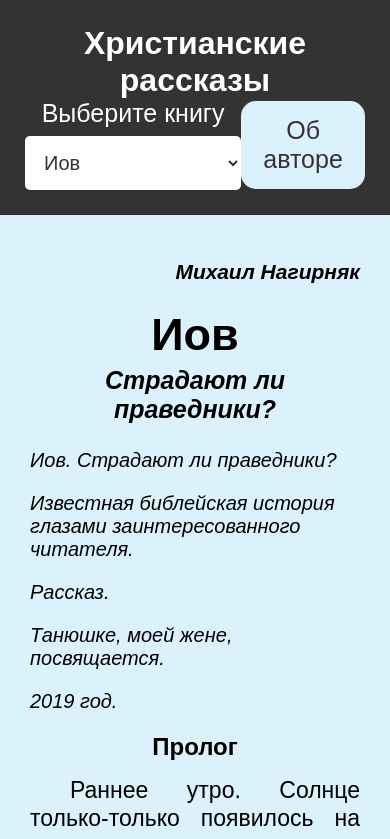
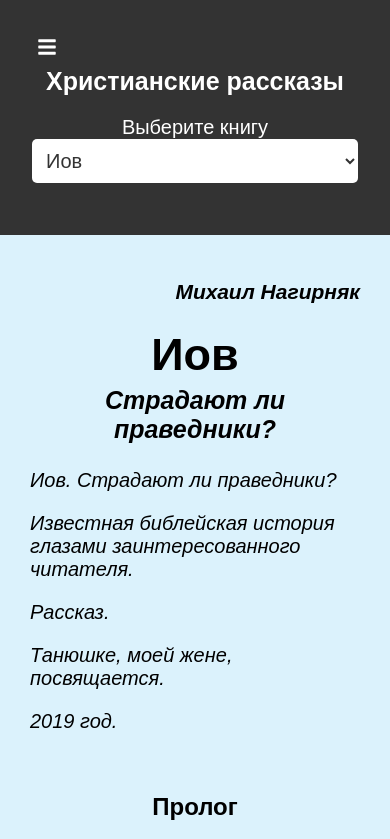
Before and after one commit to antinz/Christian_stories, a React (Create React App) app: page / in a window 390 px wide. Shown: the top 839 px of the page. Built offline with nearby package versions, Linux system fonts and the light colour scheme.

Commit message:
responsive design and dev

```diff
--- a/package.json
+++ b/package.json
@@ -11,6 +11,7 @@
     "@testing-library/user-event": "^13.5.0",
     "react": "^18.2.0",
     "react-dom": "^18.2.0",
+    "react-icons": "^4.11.0",
     "react-scripts": "5.0.1",
     "web-vitals": "^2.1.4"
   },
--- a/src/components/AboutAuthor/AboutAuthor.module.css
+++ b/src/components/AboutAuthor/AboutAuthor.module.css
@@ -8,6 +8,7 @@
 	align-items: center;
 	flex-direction: row;
 	text-align: center;
+	position: relative;
 }
 
 .about-author__image {
@@ -60,10 +61,8 @@
 @media screen and (max-width: 1000px) {
 	.about-author__center {
 		display: block;
-		margin: 0 auto;
 	}
 	.about-author__image {
 		margin-bottom: 20px;
-		flex-basis: auto;
 	}
 }
--- a/src/components/BackToTopButton/BackToTopButton.module.css
+++ b/src/components/BackToTopButton/BackToTopButton.module.css
@@ -1,7 +1,7 @@
 .backToTop {
 	position: fixed;
-	bottom: 70px;
-	right: 50px;
+	bottom: 130px;
+	right: 30px;
 	background-color: var(--black-color);
 	color: #fff;
 	width: 50px;
--- /dev/null
+++ b/src/components/Header/AboutAuthorButton.js
@@ -0,0 +1,15 @@
+import React from "react";
+import classes from "./AboutAuthorButton.module.css";
+
+const AboutAuthorButton = ({ onAboutAuthorClick }) => {
+  return (
+    <button
+      onClick={onAboutAuthorClick}
+      className={classes["about-author-btn"]}
+    >
+      Об авторе
+    </button>
+  );
+};
+
+export default AboutAuthorButton;
--- /dev/null
+++ b/src/components/Header/AboutAuthorButton.module.css
@@ -0,0 +1,16 @@
+.about-author-btn {
+	outline: none;
+	border: none;
+	font-size: 25px;
+	color: var(--black-color);
+	background-color: var(--bg-color);
+	cursor: pointer;
+	padding: 15px;
+	border-radius: 15px;
+	transition: all 0.6s ease;
+	margin-top: 35px;
+}
+
+.about-author-btn:hover {
+	background-color: #8cd3f1;
+}
--- a/src/components/Header/Header.js
+++ b/src/components/Header/Header.js
@@ -1,23 +1,55 @@
-import React from "react";
+import React, { useState, useEffect, useRef } from "react";
 import classes from "./Header.module.css";
 import SelectorForm from "./SelectorForm";
-
+import AboutAuthorButton from "./AboutAuthorButton";
+import { FaBars, FaTimes } from "react-icons/fa";
 const Header = ({
   handleSelectChange,
   onAboutAuthorClick,
   showAboutAuthor,
 }) => {
+  const [windowWidth, setWindowWidth] = useState(window.innerWidth);
+  const [showSelectorForm, setShowSelectorForm] = useState(true);
+  const navRef = useRef();
+
+  const showNavBar = () => {
+    navRef.current.classList.toggle(classes["responsive-nav"]);
+    setShowSelectorForm(false);
+  };
+
+  useEffect(() => {
+    const handleResize = () => {
+      setWindowWidth(window.innerWidth);
+    };
+
+    window.addEventListener("resize", handleResize);
+
+    return () => {
+      window.removeEventListener("resize", handleResize);
+    };
+  }, []);
+
   return (
     <header className={classes.header}>
+      <button onClick={showNavBar} className={classes["nav-btn"]}>
+        <FaBars />
+      </button>
       <h1>Христианские рассказы</h1>
-      <nav className={classes["header-menu"]}>
-        {!showAboutAuthor && (
-          <SelectorForm handleSelectChange={handleSelectChange} />
-        )}
-
-        {!showAboutAuthor && (
-          <button onClick={onAboutAuthorClick}>Об авторе</button>
-        )}
+      {!showAboutAuthor && (
+        <SelectorForm handleSelectChange={handleSelectChange} />
+      )}
+      <nav ref={navRef} className={classes["header-menu"]}>
+        <div className={classes["header-btn"]}>
+          {!showAboutAuthor && (
+            <AboutAuthorButton onAboutAuthorClick={onAboutAuthorClick} />
+          )}
+        </div>
+        <button
+          onClick={showNavBar}
+          className={`${classes["nav-btn"]} ${classes["nav-close-btn"]}`}
+        >
+          <FaTimes />
+        </button>
       </nav>
     </header>
   );
--- a/src/components/Header/Header.module.css
+++ b/src/components/Header/Header.module.css
@@ -1,33 +1,77 @@
 .header {
 	background-color: var(--black-color);
 	color: #fff;
-	padding: 25px;
+	padding: 2rem;
+	display: flex;
+	justify-content: space-between;
+	align-items: center;
+	width: 100%;
+	flex-wrap: wrap;
 	text-align: center;
-	width: 100%;
-}
-
-.header h1 {
-	margin: 0;
 }
 
 .header-menu {
 	display: flex;
 	justify-content: space-between;
 	align-items: center;
+	gap: 15px;
 }
 
-.header-menu button {
-	outline: none;
-	border: none;
-	font-size: 25px;
-	color: var(--black-color);
-	background-color: var(--bg-color);
-	cursor: pointer;
-	padding: 15px;
-	border-radius: 15px;
-	transition: all 0.6s ease;
+.header h1 {
+	font-size: 35px;
 }
 
-.header-menu button:hover {
-	background-color: #8cd3f1;
+header .nav-btn {
+	padding: 5px;
+	cursor: pointer;
+	background-color: transparent;
+	border: none;
+	outline: none;
+	color: #fff;
+	font-size: 20px;
+	display: none;
 }
+
+@media (max-width: 1000px) {
+	.header-menu {
+		display: none;
+	}
+	.header h1 {
+		font-size: 25px;
+		margin-left: 10px;
+	}
+
+	header .nav-btn {
+		display: block;
+	}
+
+	.header-menu {
+		position: fixed;
+		top: 0;
+		left: 0;
+		height: 100vh;
+		width: 100%;
+		display: flex;
+		flex-wrap: wrap;
+		align-items: start;
+		justify-content: center;
+		background-color: var(--black-color);
+		transition: transform 1s;
+		transform: translateY(-100%);
+		padding: 25px;
+		z-index: 999;
+	}
+	.nav-close-btn {
+		position: fixed;
+		top: 25px;
+		right: 25px;
+	}
+
+	.responsive-nav {
+		transform: translateY(0);
+	}
+
+	.header h1 {
+		margin: 0 auto;
+	}
+}
--- a/src/components/Header/SelectorForm.module.css
+++ b/src/components/Header/SelectorForm.module.css
@@ -23,3 +23,16 @@
 	transition: border-color 0.3s ease-in-out;
 	font-size: 20px;
 }
+
+@media screen and (max-width: 700px) {
+	.form-center {
+		display: block;
+		margin: 20px auto;
+	}
+	.form-center label {
+		font-size: 20px;
+	}
+	.form-center select {
+		padding: 10px;
+	}
+}
--- a/src/components/MainContent/MainContent.module.css
+++ b/src/components/MainContent/MainContent.module.css
@@ -39,3 +39,9 @@
 	line-height: 28px;
 	margin-bottom: 10px;
 }
+
+@media (max-width: 600px) {
+	.book-content {
+		margin-top: 60px;
+	}
+}
```
Also changed, not shown: 1 other file (tests, documents, lock files or other folders).
